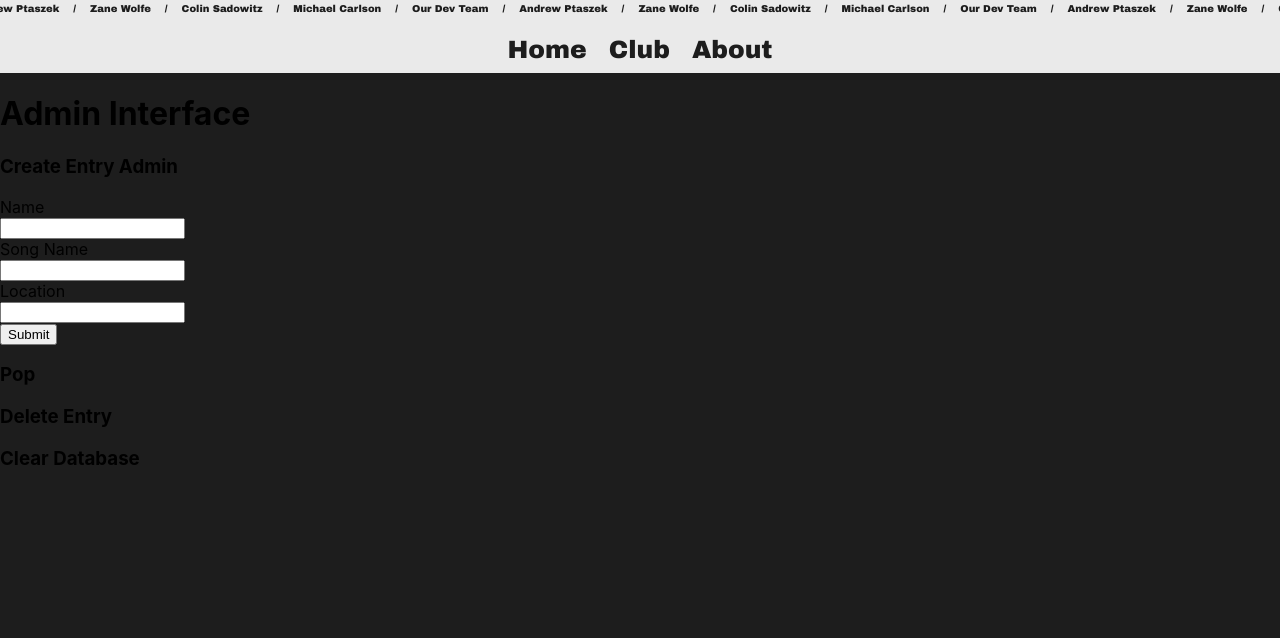
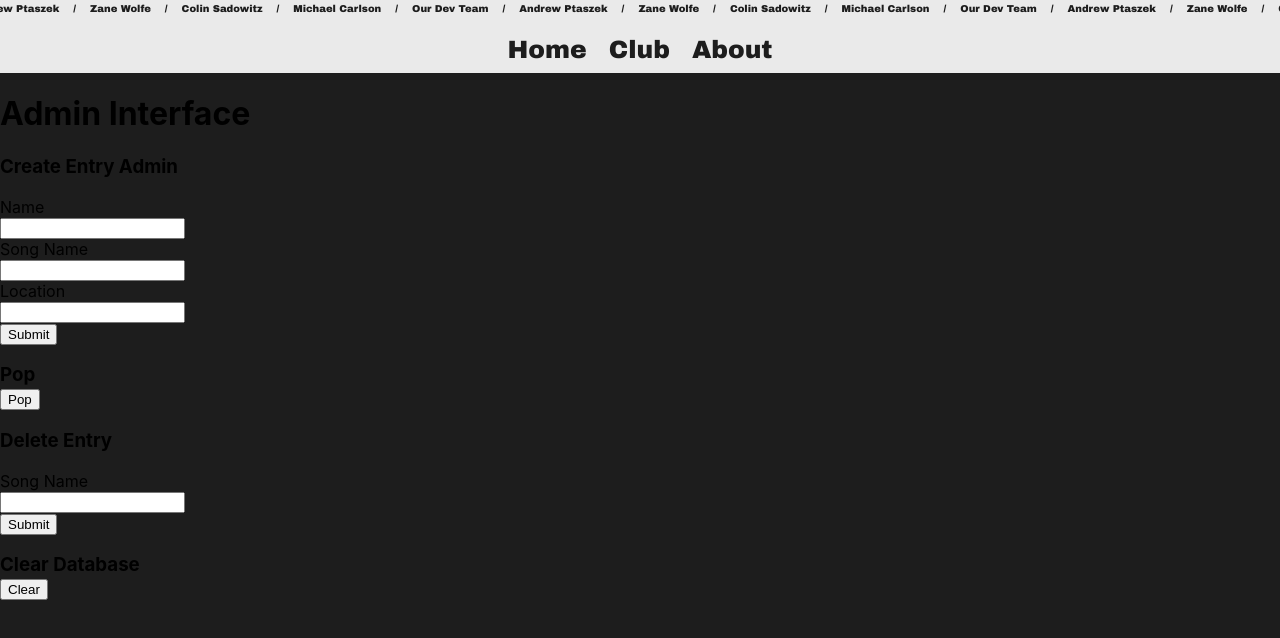
Before and after one commit to AndrewPtaszekDev/Open-Mic, a React (Create React App) app in the folder frontend/: page /admin-interface in a window 1280 px wide. Shown: the top 638 px of the page. Built offline with nearby package versions, Linux system fonts and the light colour scheme.

Commit message:
Basic Admin Interface with API calls w/out correct IP address

```diff
--- a/frontend/src/components/AdminComponents/Admin_Interface.tsx
+++ b/frontend/src/components/AdminComponents/Admin_Interface.tsx
@@ -20,16 +20,16 @@ const Admin_Interface: React.FC = () => {
                 setLocation(event.target.value);
         };
 
-	// Send the JSON file to the backend
-        const handleSubmit = (event: React.FormEvent<HTMLFormElement>) => {
+	// Send the JSON file for Create Entry Admin
+        const handleCEASubmit = (event: React.FormEvent<HTMLFormElement>) => {
 		event.preventDefault(); // prevents the page from reloading (except it still reloads?)
 		const formData = {
-			// password: password,
+			password: password,
 			name: name,
 			song: song,
 			delOrAdd: location
 		};
-
+		console.log(password);
 		const jsonString = JSON.stringify(formData);
 
 		console.log(jsonString);
@@ -38,6 +38,46 @@ const Admin_Interface: React.FC = () => {
 			.catch(error => {
 				console.error('Error:', error)
 			});
+        };
+
+        // Send the JSON file for DELETE
+        const handleDELETESubmit = (event: React.FormEvent<HTMLFormElement>) => {
+                event.preventDefault(); // prevents the page from reloading (except it still reloads?)
+                const formData = {
+                        password: password,
+                        name: name,
+                        song: song,
+                        delOrAdd: location
+                };
+                console.log(password);
+                const jsonString = JSON.stringify(formData);
+
+                console.log(jsonString);
+
+                axios.delete('/backend-endpoint', { data: jsonString })
+                        .catch(error => {
+                                console.error('Error:', error)
+                        });
+        };
+
+        // Send the JSON file for Create Entry Admin
+        const handlePOPSubmit = (event: React.FormEvent<HTMLFormElement>) => {
+                event.preventDefault(); // prevents the page from reloading (except it still reloads?)
+                const formData = {
+                        password: password,
+                        name: name,
+                        song: song,
+                        delOrAdd: location
+                };
+                console.log(password);
+                const jsonString = JSON.stringify(formData);
+
+                console.log(jsonString);
+
+                axios.put('/backend-endpoint', jsonString)
+                        .catch(error => {
+                                console.error('Error:', error)
+                        });
         };
 
 	return (
@@ -52,18 +92,33 @@ const Admin_Interface: React.FC = () => {
 					Create Entry Admin
 				</div>
 			</h3>
-			<form>
+			<form onSubmit={handleCEASubmit}>
 				<label>Name</label>
 				<br></br>
-				<input></input>
+				<input type="name"
+					id="name"
+					name="name"
+					value={name}
+					onChange={handleNameChange}
+					required/>
 				<br></br>
 				<label>Song Name</label>
 				<br></br>
-				<input></input>
+				<input
+                                        id="song_name"
+                                        name="song_name"
+                                        value={song}
+                                        onChange={handleSongChange}
+                                        required/>
 				<br></br>
 				<label>Location</label>
 				<br></br>
-				<input></input>
+				<input
+                                        id="delOrAdd"
+                                        name="delOrAdd"
+                                        value={location}
+                                        onChange={handleLocationChange}
+                                        required/>
 				<br></br>
 				<button>Submit</button>
 			</form>
@@ -76,6 +131,9 @@ const Admin_Interface: React.FC = () => {
                                 <div className="node_title">
                                         Pop
                                 </div>
+				<form onSubmit={handlePOPSubmit}>
+				<button>Pop</button>
+				</form>
                         </h3>
 	        </div>
 
@@ -87,6 +145,18 @@ const Admin_Interface: React.FC = () => {
                                         Delete Entry
 				</div>
                         </h3>
+			<form onSubmit={handleDELETESubmit}>
+				<label>Song Name</label>
+				<br></br>
+				<input
+                                        id="song_name"
+                                        name="song_name"
+                                        value={song}
+                                        onChange={handleSongChange}
+                                        required/>
+				<br></br>
+				<button>Submit</button>
+			</form>
 		</div>
 
 	        {/* Clear Database */}
@@ -96,6 +166,9 @@ const Admin_Interface: React.FC = () => {
                                 <div className="node_title">
                                         Clear Database
                                 </div>
+				<form onSubmit={handlePOPSubmit}>
+				<button>Clear</button>
+				</form>
                         </h3>
 		</div>
 	</div>
```
